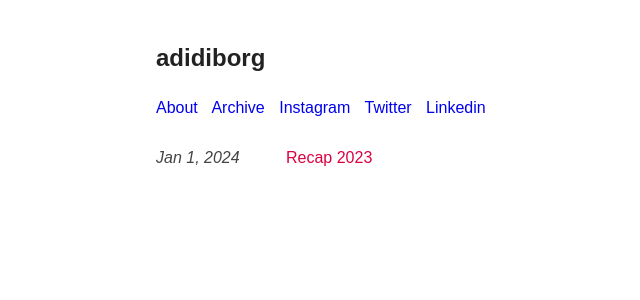
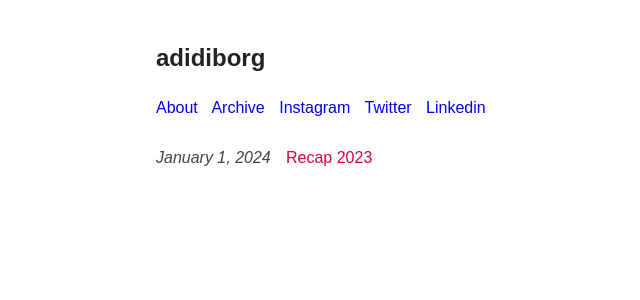
Before and after one commit to adidiborg/adidiborg.github.io, a Jekyll site: the page built from blog.md, in a window 1280 px wide. Shown: the top 300 px of the page, without its empty margins (124-764 px from the left). Built offline with Jekyll 4.4.1, drawn with Linux system fonts in a browser that asks for light colours.

Commit message:
looks good now

```diff
--- a/_includes/header.html
+++ b/_includes/header.html
@@ -8,6 +8,6 @@
     {% endfor %}
 
     {% for link in site.special_links %}
-            <a href="{{ link[1] }}">{{ link[0] }}</a>
+            <a href="{{ link[1] }}" target="_blank">{{ link[0] }}</a>
     {% endfor %}
 </nav>
--- a/_layouts/blog.html
+++ b/_layouts/blog.html
@@ -23,7 +23,7 @@ layout: compress
             <span>
                 <i>
                     <time datetime="2022-01-28" pubdate="">
-                        {{ post.date | date: "%b %-d, %Y" }}
+                        {{ post.date | date: "%B %-d, %Y" }}
                     </time>
                 </i>
             </span>
```
